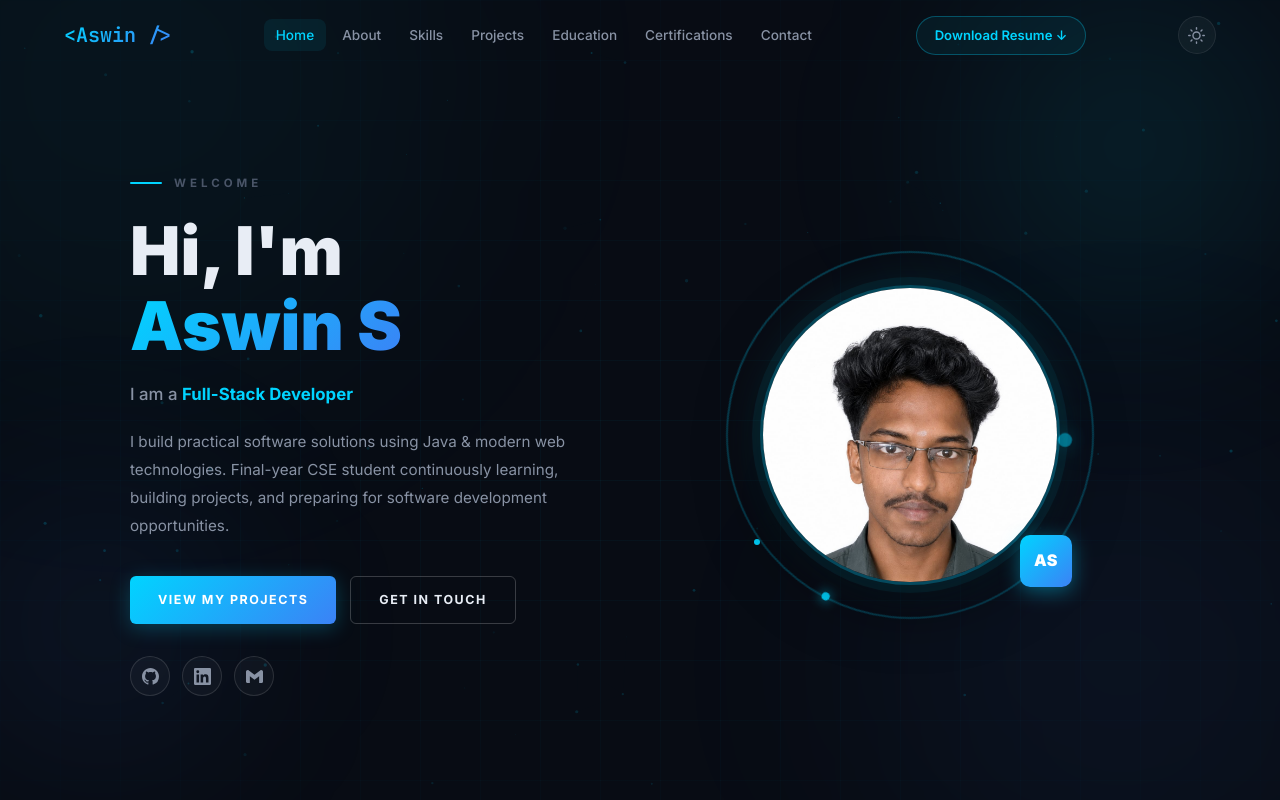
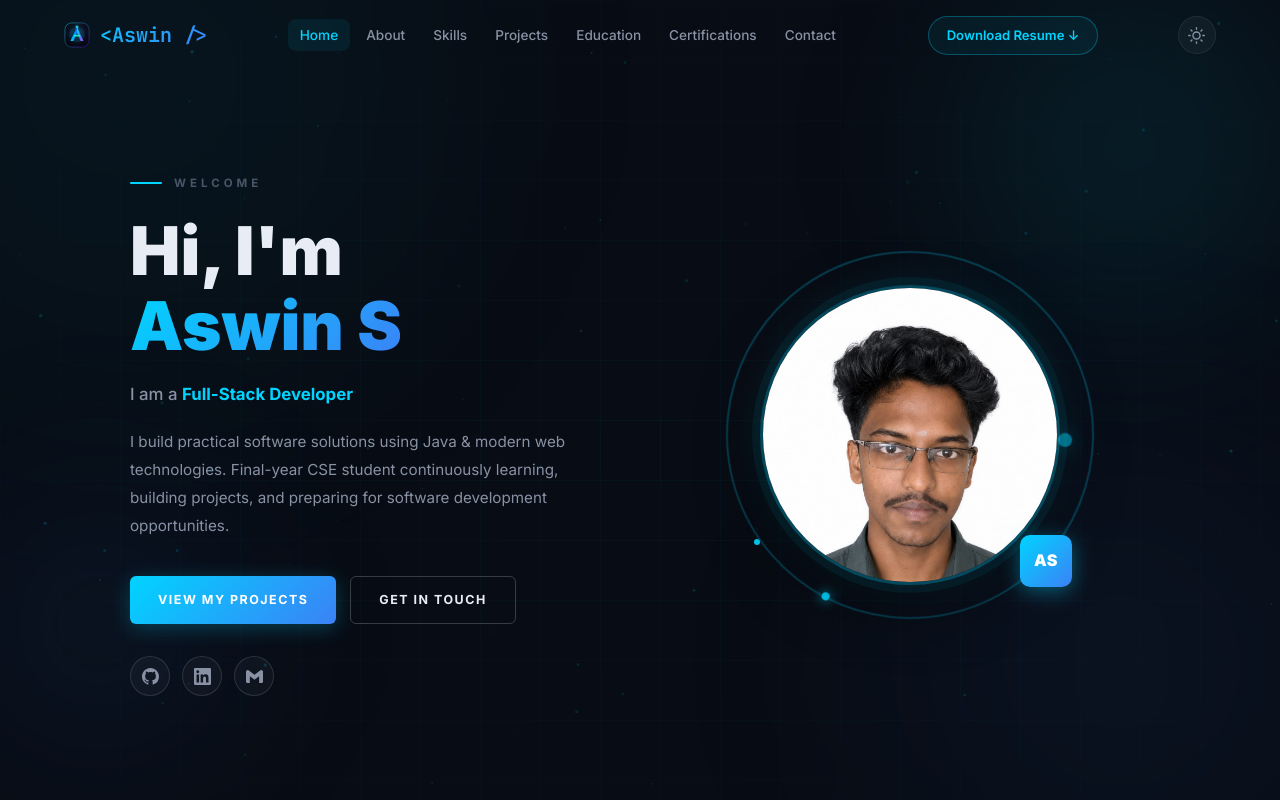
Before and after one commit to aswin32156/Portfolio, a React (Vite) app: page / in a window 1280 px wide. Shown: the top 800 px of the page. Built offline with nearby package versions, Linux system fonts and the light colour scheme.

Commit message:
feat: implement elegant Prism Apex logo across favicon, navbar brand, and loading screen

```diff
--- a/src/App.jsx
+++ b/src/App.jsx
@@ -90,7 +90,10 @@ function ParticleCanvas() {
 function LoadingScreen({ done }) {
   return (
     <div className={`loading-screen ${done ? 'hidden' : ''}`}>
-      <div className="loading-logo">&lt;Aswin /&gt;</div>
+      <div className="loading-logo" style={{ display: 'flex', alignItems: 'center', justifyContent: 'center', gap: '12px' }}>
+        <img src="/favicon.svg" alt="Aswin Logo" style={{ width: '40px', height: '40px', borderRadius: '12px', filter: 'drop-shadow(0 0 16px rgba(0, 212, 255, 0.4))' }} />
+        <span>&lt;Aswin /&gt;</span>
+      </div>
       <div style={{ fontFamily: 'var(--font-mono)', fontSize: '0.78rem', color: 'var(--text-muted)', marginBottom: '8px' }}>
         Initializing portfolio...
       </div>
--- a/src/components/Navbar.jsx
+++ b/src/components/Navbar.jsx
@@ -31,8 +31,9 @@ export default function Navbar({ activeSection }) {
     <>
       <nav className={`navbar ${scrolled ? 'scrolled' : ''}`}>
         <div className="container navbar-inner">
-          <span className="nav-logo" onClick={() => scrollTo('home')}>
-            &lt;Aswin /&gt;
+          <span className="nav-logo" onClick={() => scrollTo('home')} style={{ display: 'inline-flex', alignItems: 'center', gap: '10px' }}>
+            <img src="/favicon.svg" alt="Aswin Logo" style={{ width: '26px', height: '26px', borderRadius: '7px' }} />
+            <span>&lt;Aswin /&gt;</span>
           </span>
           <ul className="nav-links">
             {links.map((l) => (
```
Also changed, not shown: public/favicon.svg.
